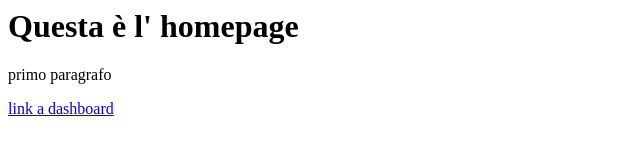
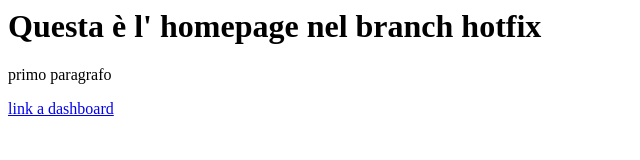
Before and after one commit to LP2097/pw2018m, a plain HTML site: page index.html in a window 1280 px wide. Shown: the whole page, without its empty margins (0-640 px from the left). Drawn offline with Linux system fonts and the light colour scheme.

Commit message:
sistemato titolo su homepage

```diff
--- a/index.html
+++ b/index.html
@@ -1,6 +1,6 @@
 <html>
 <body>
-<h1> Questa è l' homepage </h1>
+<h1> Questa è l' homepage nel branch hotfix </h1>
 <p> primo paragrafo </p>
 <a href="dashboard.html">link a dashboard</a>
 </body>
```
